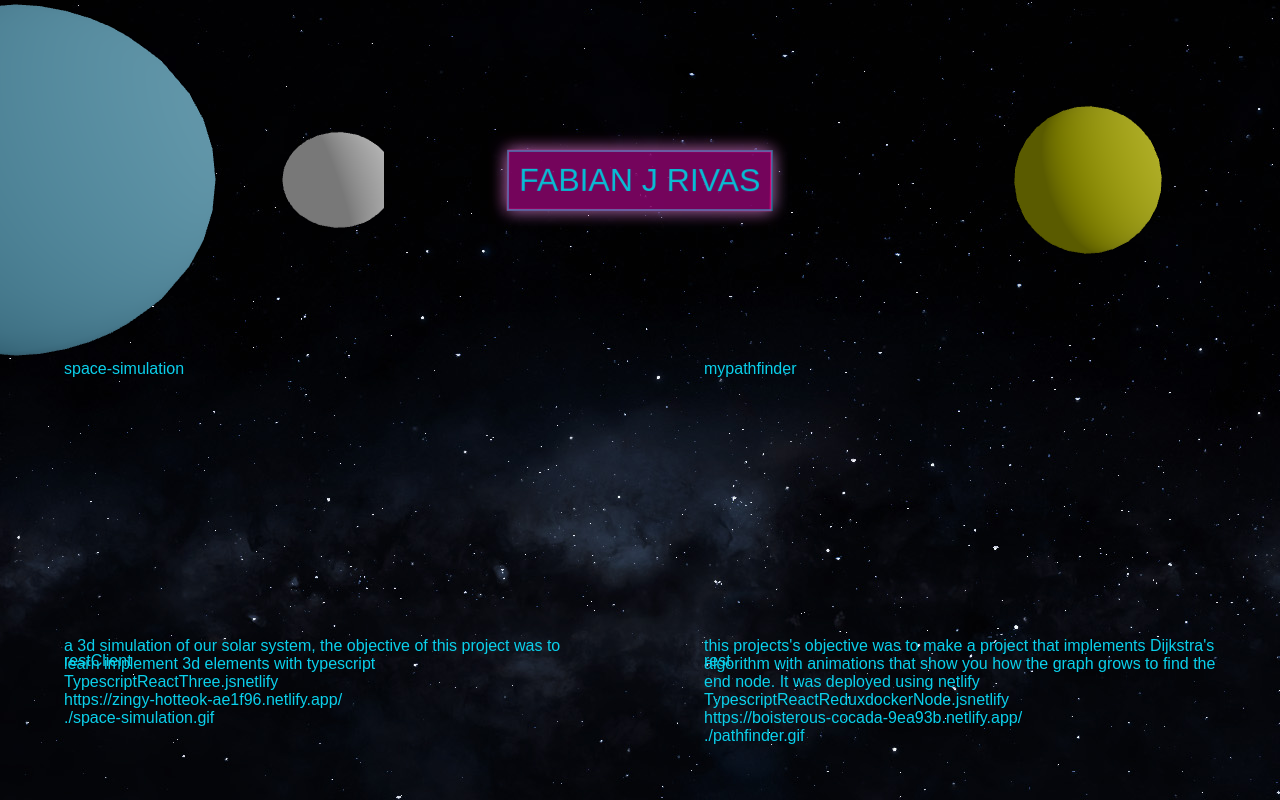
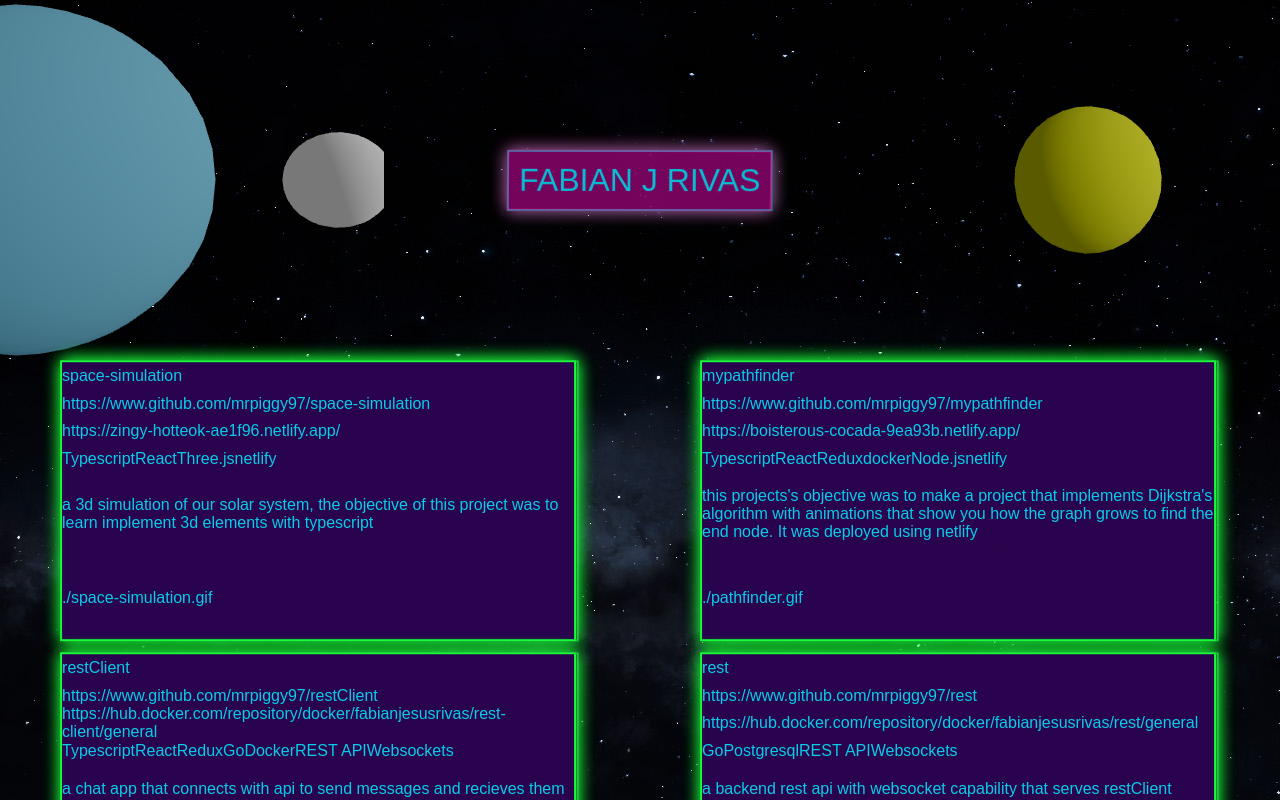
Before and after one commit to mrpiggy97/myportolio, a React (Vite) app: page / in a window 1280 px wide. Shown: the top 800 px of the page. Built offline with nearby package versions, Linux system fonts and the light colour scheme; a web font is replaced by a local one.

Commit message:
more animation for project hook

```diff
--- a/src/Project.css
+++ b/src/Project.css
@@ -1,7 +1,14 @@
-div.project{
+div.project-container{
+    display: grid;
+    grid-template-columns: 100%;
+    min-height: 100%;
+    min-width: 100%;
+}
+
+div.project1{
     display: grid;
     grid-template-rows: 10% 10% 10% 10% 30% 30%;
-    grid-template-rows: 100%;
+    grid-template-columns: 100%;
     grid-template-areas: "name"
                          "link"
                          "github"
@@ -10,4 +17,84 @@ div.project{
                          "preview";
     min-height: 100%;
     min-width: 100%;
+    align-items: center;
+    animation: glitchproject1 1s linear infinite;
+    grid-column: 1;
+    grid-row: 1;
+    border: solid 2px #1afe39;
+    box-shadow: 0 0 1rem #1afe39;
+    background-color: rgb(42, 4, 78);
 }
+
+div.project2{
+    display: grid;
+    grid-template-rows: 10% 10% 10% 10% 30% 30%;
+    grid-template-columns: 100%;
+    grid-template-areas: "name"
+                         "link"
+                         "github"
+                         "stack"
+                         "description"
+                         "preview";
+    min-height: 100%;
+    min-width: 100%;
+    align-items: center;
+    animation: glitchproject2 1.5s linear infinite;
+    grid-row: 1;
+    grid-column: 1;
+    border: solid 2px rgba(241, 5, 135, 0.911);
+    box-shadow: 0 0 1rem rgba(241, 5, 135, 0.911);
+    background-color: rgba(241, 5, 135, 0.911);
+}
+
+@keyframes glitchproject1 {
+    0%{
+        transform: translate(-1px 4px);
+        opacity: 0.50;
+    }
+    25%{
+        transform: translate(3px, -1px);
+        opacity: 1;
+    }
+    50%{
+        transform: (0px, 5px);
+        opacity: 0.50;
+    }
+    75%{
+        transform: translate(-3px, 1px);
+        opacity: 1;
+    }
+    100%{
+        transform: translate(-5px, 1px);
+        opacity: 0.50;
+    }
+}
+
+@keyframes glitchproject2 {
+    0%{
+        transform: translate(-2px,3px);
+        opacity: 0.75;
+        border: solid 2px #1afe39;
+        box-shadow: 0 0 1rem #1afe39;
+        background-color: rgb(42, 4, 78);
+    }
+    25%{
+        transform: translate(2px,0px);
+        opacity: 1;
+    }
+    50%{
+        transform: translate(-3px,3px);
+        opacity: 0.75;
+    }
+    75%{
+        transform: translate(-4px, 0px);
+        opacity: 1;
+        border: solid 2px #1afe39;
+        box-shadow: 0 0 1rem #1afe39;
+        background-color: rgb(42, 4, 78);
+    }
+    100%{
+        transform: translate(-4px, 2px);
+        opacity: 0.75;
+    }
+}
--- a/src/Project.tsx
+++ b/src/Project.tsx
@@ -11,12 +11,23 @@ export type projectProps = {
 
 export default function Project(props : projectProps) : JSX.Element{
     return(
-        <div className="project">
-            <span>{props.name}</span>
-            <span>{props.description}</span>
-            <span>{props.stack}</span>
-            {props.link ? <span>{props.link}</span> : null}
-            {props.gifURI ? <span>{props.gifURI}</span> : null}
+        <div className="project-container">
+            <div className="project1">
+                <span>{props.name}</span>
+                <span>{props.github}</span>
+                {props.link ? <span>{props.link}</span> : null}
+                <span>{props.stack}</span>
+                <span>{props.description}</span>
+                {props.gifURI ? <span>{props.gifURI}</span> : null}
+            </div>
+            <div className="project2">
+                <span>{props.name}</span>
+                <span>{props.github}</span>
+                {props.link ? <span>{props.link}</span> : null}
+                <span>{props.stack}</span>
+                <span>{props.description}</span>
+                {props.gifURI ? <span>{props.gifURI}</span> : null}
+            </div>
         </div>
     )
 }
```
